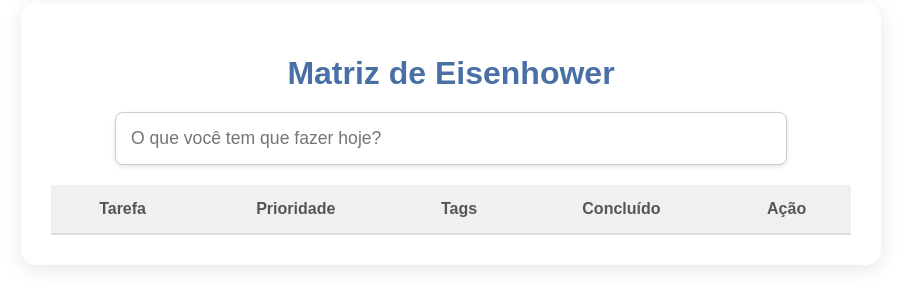
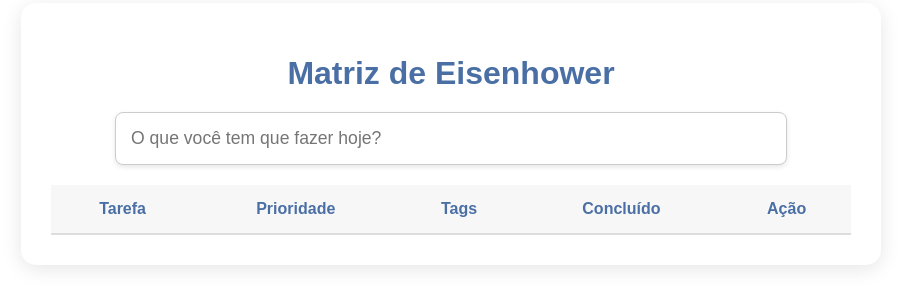
Before and after one commit to ca-ayumi/matriz-eisenhower, a plain HTML site: page index.html in a window 1280 px wide. Shown: the part 266-574 px from the top of the page, without its empty margins (189-1090 px from the left). Drawn offline with Linux system fonts and the light colour scheme.

Commit message:
Update index.html

```diff
--- a/index.html
+++ b/index.html
@@ -54,9 +54,9 @@
       vertical-align: middle;
     }
     .task-table th {
-      background-color: #f0f0f0;
+      background-color: #f7f7f7;
+      color: #4a6fa5;
       border-bottom: 2px solid #ddd;
-      color: #555;
       font-weight: 600;
     }
     .task-table td {
```
